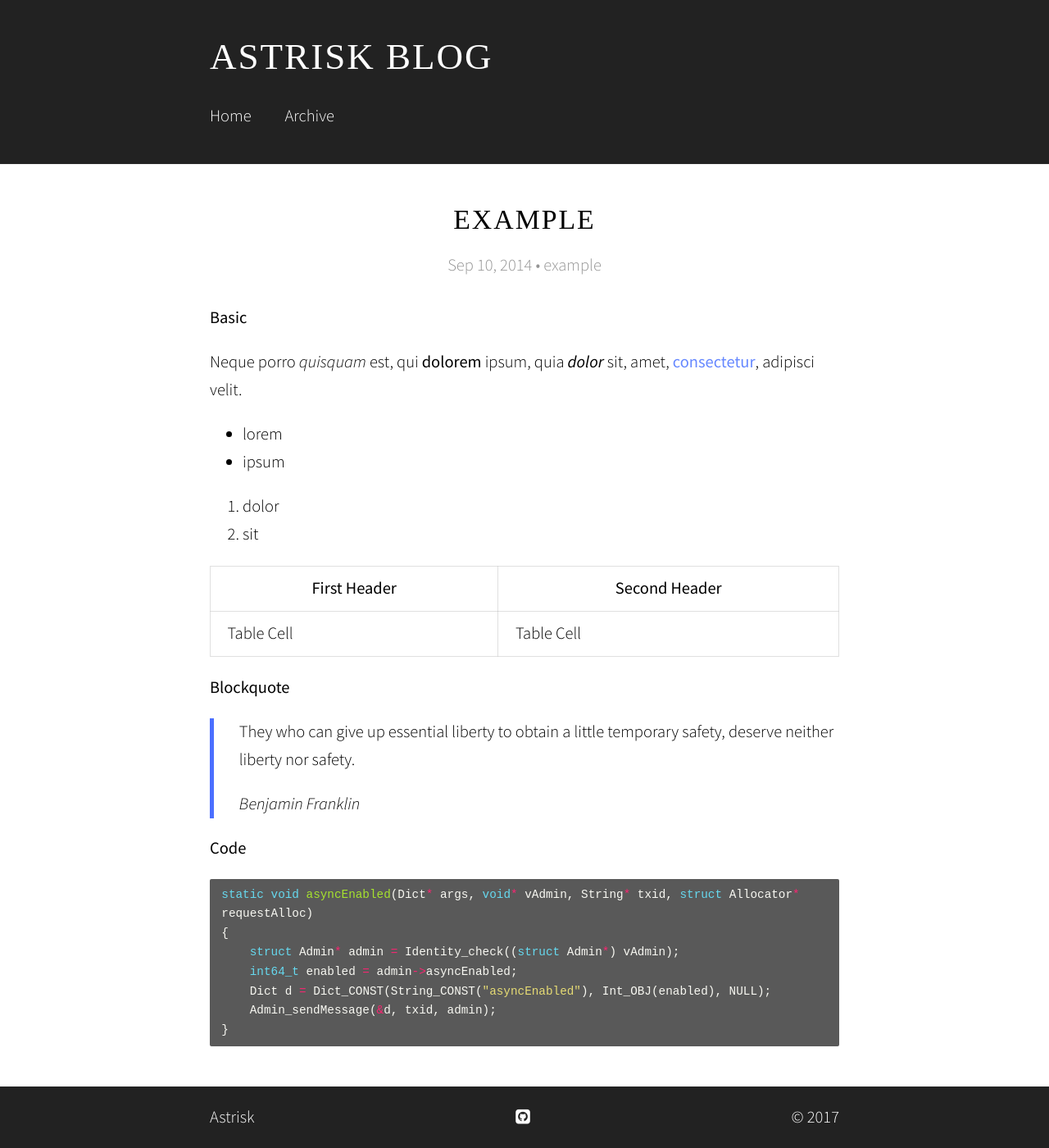
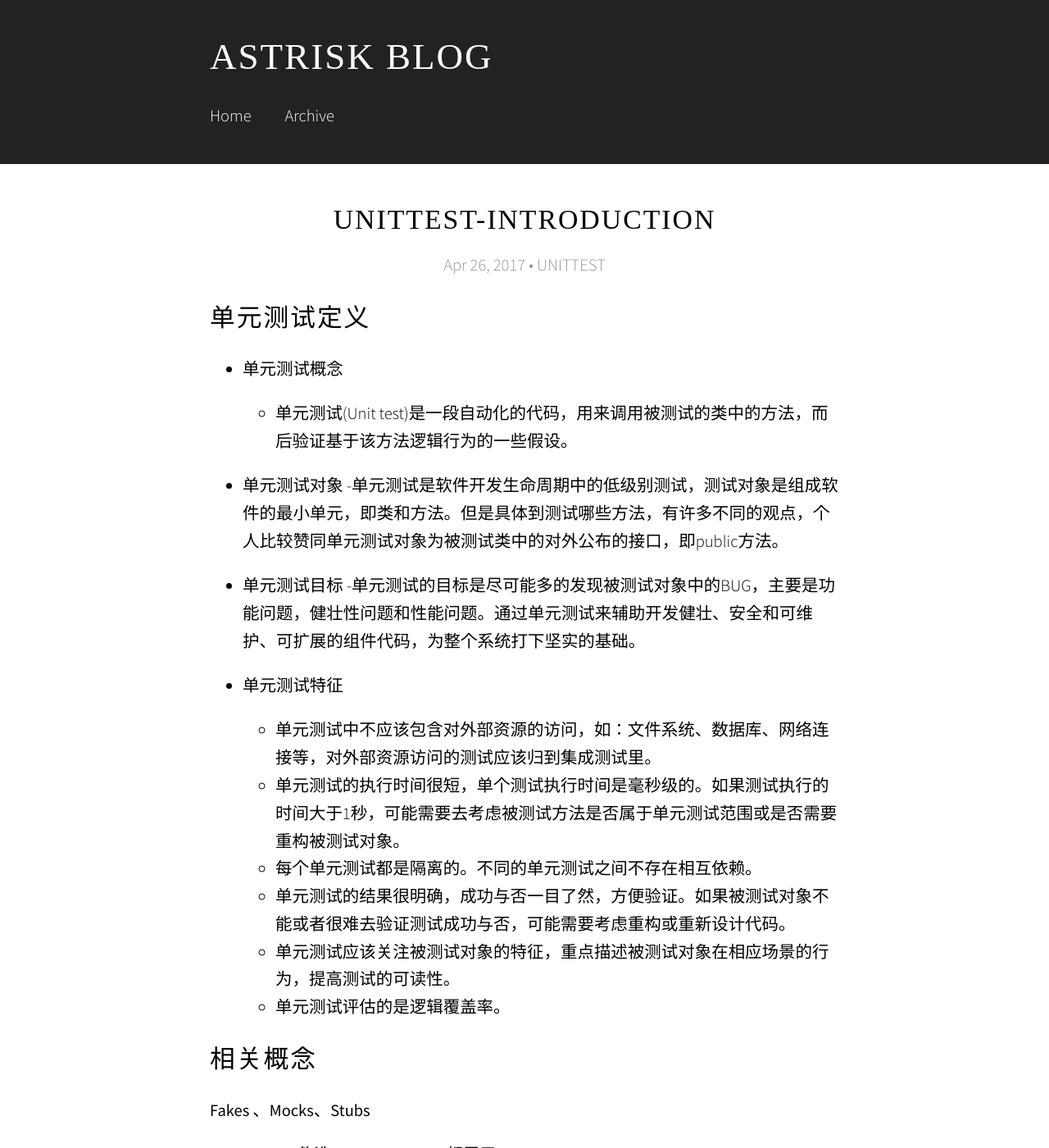
Before and after one commit to astrisk/astrisk.github.io, a Jekyll site: the page built from _posts/2017-04-26-unittest-introduction.md, in a window 1280 px wide and 1400 px high. Shown: the whole window at 82% size. Built offline with Jekyll 4.4.1, drawn with Linux system fonts in a browser that asks for light colours; some web fonts are replaced; some of the changed text lies outside the part shown.

Commit message:
更新文件名称

```diff
--- a/_posts/2017-04-26-unittest-introduction.md
+++ b/_posts/2017-04-26-unittest-introduction.md
@@ -1,39 +1,59 @@
 ---
-title:  "Example"
-date:   2014-09-10 22:37:00
-categories: example
+title:  "UNITTEST-Introduction"
+date:   2017-04-26 15:44:43
+categories: UNITTEST
 ---
 
-**Basic**
+## **单元测试定义**
 
-Neque porro *quisquam* est, qui **dolorem** ipsum, quia ***dolor*** sit, amet, [consectetur](http://cjdns.info/), adipisci velit.
+- 单元测试概念
 
- * lorem
- * ipsum
+	- 单元测试(Unit test)是一段自动化的代码，用来调用被测试的类中的方法，而后验证基于该方法逻辑行为的一些假设。
 
-1. dolor
-2. sit
+- 单元测试对象
+	-单元测试是软件开发生命周期中的低级别测试，测试对象是组成软件的最小单元，即类和方法。但是具体到测试哪些方法，有许多不同的观点，个人比较赞同单元测试对象为被测试类中的对外公布的接口，即public方法。
 
-| First Header | Second Header |
-|--------------|---------------|
-| Table Cell   | Table Cell    |
+- 单元测试目标
+	-单元测试的目标是尽可能多的发现被测试对象中的BUG，主要是功能问题，健壮性问题和性能问题。通过单元测试来辅助开发健壮、安全和可维护、可扩展的组件代码，为整个系统打下坚实的基础。
 
-**Blockquote**
+- 单元测试特征
+	- 单元测试中不应该包含对外部资源的访问，如：文件系统、数据库、网络连接等，对外部资源访问的测试应该归到集成测试里。
+	- 单元测试的执行时间很短，单个测试执行时间是毫秒级的。如果测试执行的时间大于1秒，可能需要去考虑被测试方法是否属于单元测试范围或是否需要重构被测试对象。
+	- 每个单元测试都是隔离的。不同的单元测试之间不存在相互依赖。
+	- 单元测试的结果很明确，成功与否一目了然，方便验证。如果被测试对象不能或者很难去验证测试成功与否，可能需要考虑重构或重新设计代码。
+	- 单元测试应该关注被测试对象的特征，重点描述被测试对象在相应场景的行为，提高测试的可读性。
+	- 单元测试评估的是逻辑覆盖率。
 
-> They who can give up essential liberty to obtain a little temporary safety, deserve neither liberty nor safety.
->
-> _Benjamin Franklin_
+## **相关概念**
 
-**Code**
+**Fakes 、Mocks、Stubs**
 
-{% highlight c %}
+- Fakes：伪造，Mocks、Stubs都属于Fakes。
+- Mocks: 模拟对象，用来验证被测试方法与外部的交互的虚拟对象。
+- Stubs: 存根，桩对象，用来替代外部输入的对象。
+- Mock 和 Stub的区别：mock是用来做Assert的，Stub是用来伪造(替代)外部输入的,有些文章或书籍中并没有明确区分这两个概念。
 
-static void asyncEnabled(Dict* args, void* vAdmin, String* txid, struct Allocator* requestAlloc)
-{
-    struct Admin* admin = Identity_check((struct Admin*) vAdmin);
-    int64_t enabled = admin->asyncEnabled;
-    Dict d = Dict_CONST(String_CONST("asyncEnabled"), Int_OBJ(enabled), NULL);
-    Admin_sendMessage(&d, txid, admin);
-}
+**AAA 模式 和Record—Replay模式**
+- AAA : Arrange –Action– Assert
+- Record-Replay:另一种单元测试写法，多数隔离框架都支持这样写法，例如Rhino mock，Typemock Isolator等。
 
-{% endhighlight %}
+## **编写单元测试步骤**
+
+- 定义API需求
+	- 第一件事应该从较高的层面上来理解类的行为，用角色、职责和协作者的关系来思考对象，理解了被测对象扮演的角色，有什么样的职责，以及需要的协作对象。
+	- 具体到API需求，就是需求清楚其特征，以及其行为。应该包括输入和输出范围，抛出异常，条件限制以及返回值类型等方面的内容。
+	- 在清楚了API的需求后，按照以下步骤编写测试用例。
+- 编写功能特征用例
+	- 在定义完API的需求和功能后，需要编写一个或多个测试，来验证需求功能特征都正确实现。
+- 检查边界情况
+	- 如果函数的输入参数有一定的取值范围，测试的输入参数必须包含该范围的最大和最小值。检查边界用来验证被测试代码在边界上实现正确。
+	- 例子：VDTracker的采样率，为浮点类型,精确到小数点后三位，取值范围是(0,1],则我们在测试该代码时，要分别测试0.001，0.5， 1等三个输入值。
+- 编写反向用例
+	- 反向用例是用来验证当输入非法值或非预期值时，代码是否正确处理。逆向测试用来测试被测试代码的健壮性。
+	- 例子：1.VDTracker的采样率，反向的用例输入参数为-1, 0, 1.1等；2.VDTracker配置文件解析，正常情况为服务器存在请求的配置文件。反向用例为服务器没有请求的配置文件。
+- 编写综合用例
+	- 综合的测试用例，通过结合不同的使用方式来实现API的一些复杂行为。综合测试表现复杂行为，这样能发现更多的问题。这类型的测试在更切合现实的条件下，模拟API的使用。
+	- 例子：有个stack，往stack push 3个对象后，pop掉2个对象,需要验证stack内保留的对象数目是否为1。
+- 用例验证bug修复
+	- 如果发现了BUG，修复以后，编写测试用例来验证BUG修复成功。
+	- 例子：一个文件解析字符串函数，对解析出来的字符串没有去除前后空格(如url中存在前后空格，可能导致请求失败)。修复这个BUG后，需要写测试用例来验证BUG修复成功。
```
